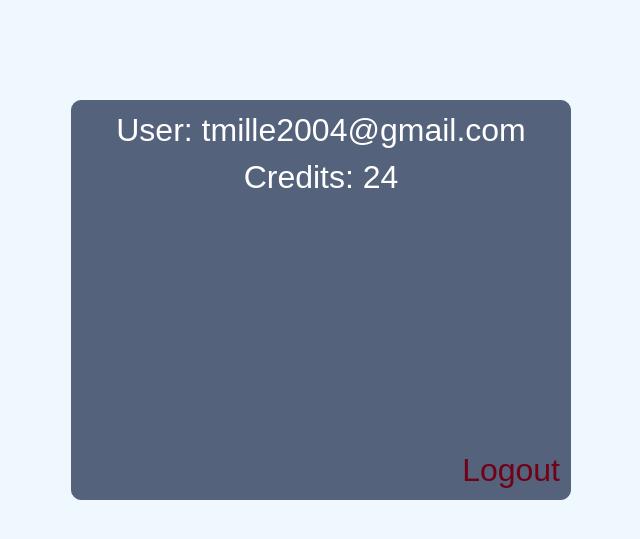
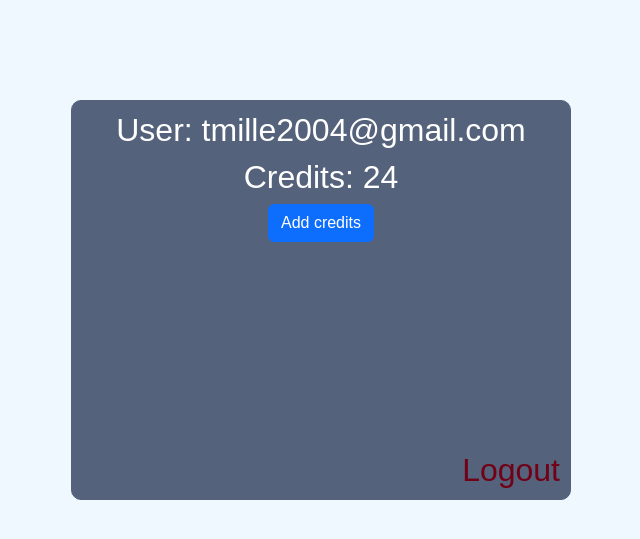
Before and after one commit to tmiller711/stocktrack-app, a Django app: page /dashboard/ in a window 1280 px wide. Shown: the part 55-594 px from the top of the page, without its empty margins (319-959 px from the left). Run offline with Django 4.2, Linux system fonts and the light colour scheme; a user stored in the database is signed in; some libraries are stand-ins or nearby versions.

Commit message:
adds 'add-credits' button to dashboard and implements functionality

```diff
--- a/main/templates/dashboard.html
+++ b/main/templates/dashboard.html
@@ -15,7 +15,8 @@ Dashboard
     <div class="dashboard-text">
         {% if request.user.is_authenticated %}
             <h2>User: {{ request.user }}</h2>
-            <h2>Credits: {{ request.user.credits }}</h2>
+            <h2 class="num-of-credits">Credits: {{ request.user.credits }}</h2>
+            <button class="btn btn-primary" id="add-credits-button">Add credits</button>
             <h2><a href="/logout" class="logout">Logout</a></h2>
         {% else %}
             <h1>Please login <a href="/login">Here</a></h1>
@@ -23,4 +24,6 @@ Dashboard
     </div>
 </div>
 
+<script src="{% static 'javascript/dashboard.js' %}"></script>
+
 {% endblock %}
--- a/main/urls.py
+++ b/main/urls.py
@@ -1,9 +1,10 @@
 from django.urls import path
 
-from .views import homepage, documentation, dashboard
+from .views import homepage, documentation, dashboard, add_credits
 
 urlpatterns = [
     path('', homepage, name='homepage'),
     path('dashboard/', dashboard, name='dashboard'),
-    path('documentation/', documentation, name='documentation')
+    path('documentation/', documentation, name='documentation'),
+    path('addcredits/', add_credits),
 ]
--- a/main/views.py
+++ b/main/views.py
@@ -1,4 +1,5 @@
 from django.shortcuts import render
+from django.http import JsonResponse
 
 # Create your views here.
 def homepage(request):
@@ -11,3 +12,9 @@ def dashboard(request):
 
 def documentation(request):
     return render(request, 'documentation.html', context={})
+
+def add_credits(request):
+    if request.user.is_authenticated:
+        request.user.credits += 5
+        request.user.save()
+        return JsonResponse({"credits": request.user.credits})
--- /dev/null
+++ b/static/javascript/dashboard.js
@@ -0,0 +1,31 @@
+const getCookie = (name) => {
+    var cookieValue = null;
+    if (document.cookie && document.cookie !== '') {
+        var cookies = document.cookie.split(';');
+        for (var i = 0; i < cookies.length; i++) {
+            var cookie = cookies[i].trim();
+            // Does this cookie string begin with the name we want?
+            if (cookie.substring(0, name.length + 1) === (name + '=')) {
+                cookieValue = decodeURIComponent(cookie.substring(name.length + 1));
+                break;
+            }
+        }
+    }
+    return cookieValue;
+}
+
+const button = document.querySelector('#add-credits-button');
+const numOfCredits = document.querySelector('.num-of-credits')
+button.addEventListener('click', function() {
+    const csrftoken = getCookie('csrftoken')
+
+    fetch('/addcredits/', {
+        method: "POST",
+        headers: {
+            'Content-Type': 'application/json',
+            'X-CSRFToken': csrftoken
+        }
+    })
+    .then(response => response.json())
+    .then(data => numOfCredits.innerHTML = `Credits: ${data.credits}`)
+});
```
Also changed, not shown: db.sqlite3.
